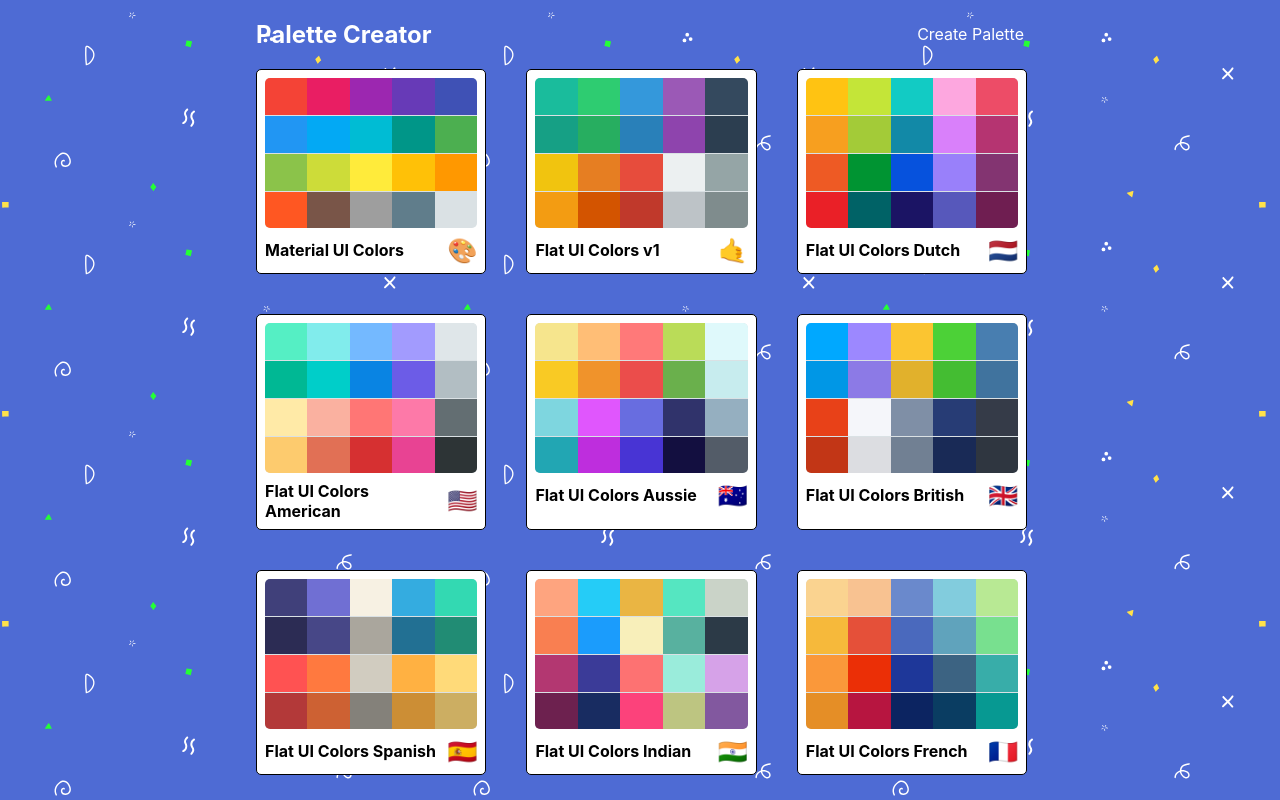
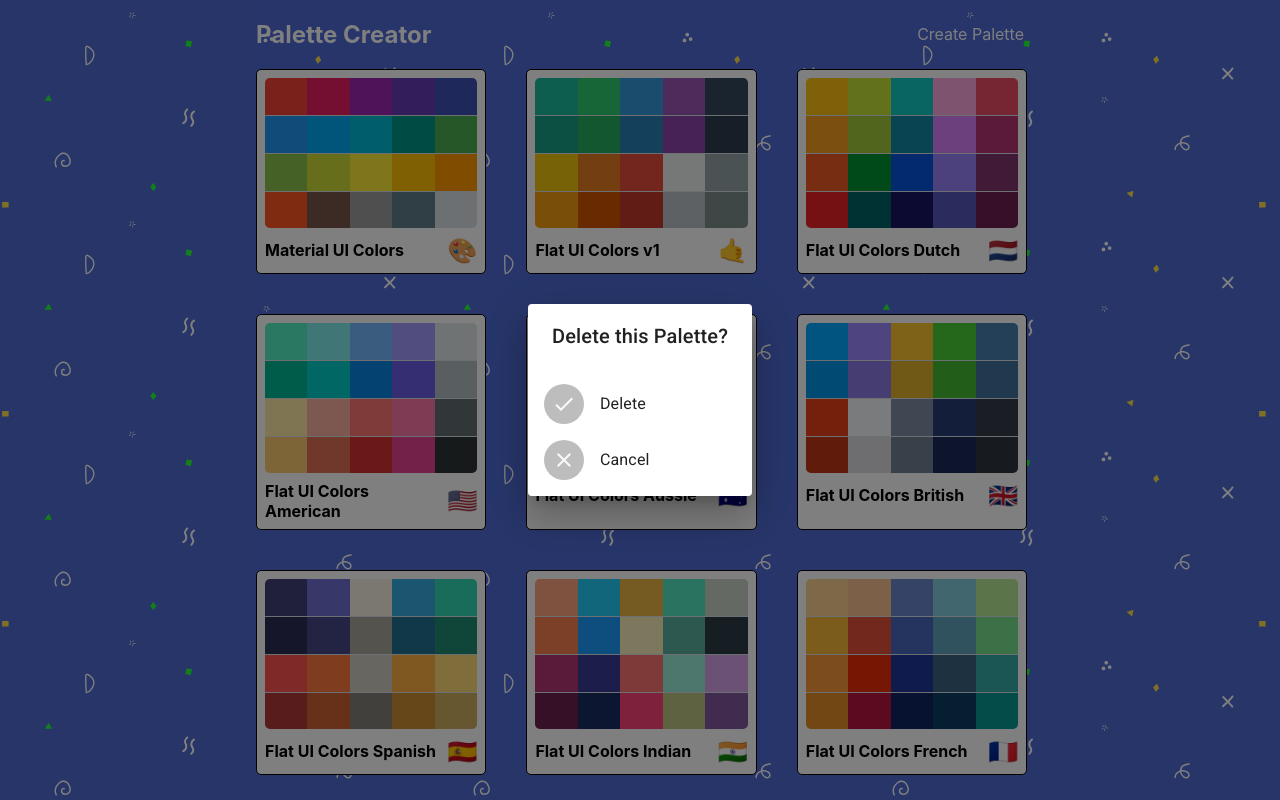
Before and after one commit to super8989/React_colors_app, a React (Create React App) app: page / in a window 1280 px wide. Built offline with nearby package versions, Linux system fonts and the light colour scheme.

Commit message:
added a Dialog to PaletteList and added Delete and Cancel buttons in the dialog

```diff
--- a/src/PaletteList.js
+++ b/src/PaletteList.js
@@ -1,11 +1,26 @@
 import React, { Component } from "react";
+import { Link } from "react-router-dom";
 
 import MiniPalette from "./MiniPalette";
 
 import { CSSTransition, TransitionGroup } from "react-transition-group";
 
 import { withStyles } from "@material-ui/styles";
-import { Link } from "react-router-dom";
+
+import Avatar from "@material-ui/core/Avatar";
+import Dialog from "@material-ui/core/Dialog";
+import DialogActions from "@material-ui/core/DialogActions";
+import DialogContent from "@material-ui/core/DialogContent";
+import DialogContentText from "@material-ui/core/DialogContentText";
+import DialogTitle from "@material-ui/core/DialogTitle";
+
+import List from "@material-ui/core/List";
+import ListItem from "@material-ui/core/ListItem";
+import ListItemAvatar from "@material-ui/core/ListItemAvatar";
+import ListItemText from "@material-ui/core/ListItemText";
+
+import CheckIcon from "@material-ui/icons/Check";
+import CloseIcon from "@material-ui/icons/Close";
 
 import styles from "./styles/PaletteListStyles";
 
@@ -39,6 +54,27 @@ class PaletteList extends Component {
 						))}
 					</TransitionGroup>
 				</div>
+				<Dialog open={true}>
+					<DialogTitle>Delete this Palette?</DialogTitle>
+					<List>
+						<ListItem>
+							<ListItemAvatar>
+								<Avatar>
+									<CheckIcon />
+								</Avatar>
+							</ListItemAvatar>
+							<ListItemText primary='Delete' />
+						</ListItem>
+						<ListItem>
+							<ListItemAvatar>
+								<Avatar>
+									<CloseIcon />
+								</Avatar>
+							</ListItemAvatar>
+							<ListItemText primary='Cancel' />
+						</ListItem>
+					</List>
+				</Dialog>
 			</div>
 		);
 	}
```
